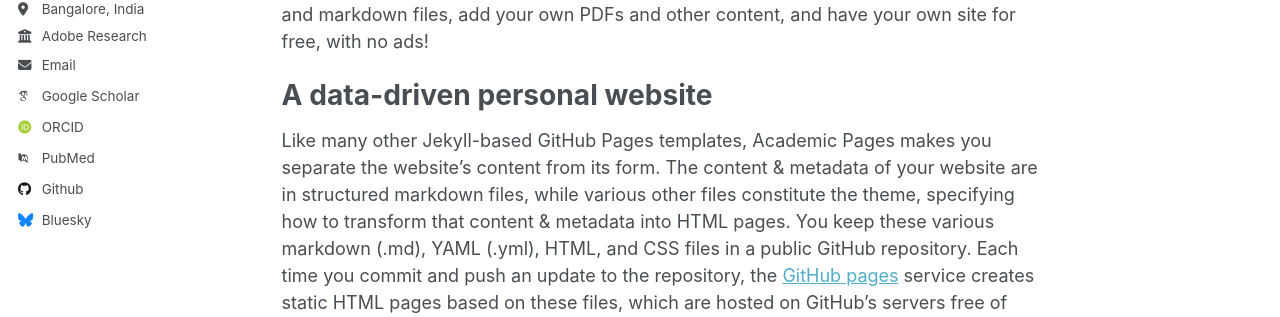
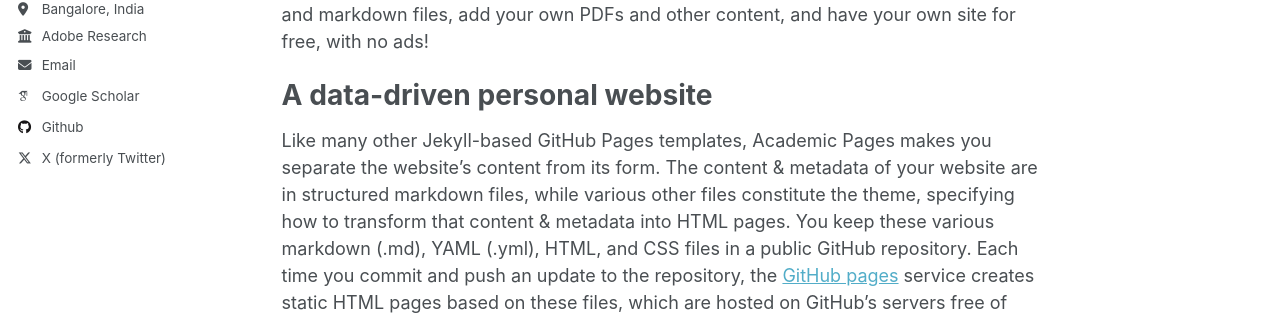
Before and after one commit to Anirudh-Phukan/Anirudh-Phukan.github.io, a Jekyll site: the page built from _pages/about.md, in a window 1280 px wide. Shown: the part 364-681 px from the top of the page. Built offline with Jekyll 4.4.1, drawn with Linux system fonts in a browser that asks for light colours; some web fonts are replaced; part of the change alters nothing that is shown.

Commit message:
Update _config.yml

```diff
--- a/_config.yml
+++ b/_config.yml
@@ -32,11 +32,11 @@ author:
 
   # Academic websites
   arxiv            : # URL - Update with the correct link to your profile
-  googlescholar    : "https://scholar.google.com/citations?user=PS_CX0AAAAAJ"
+  googlescholar    : "https://scholar.google.com/citations?user=nKfP2coAAAAJ&hl=en"
   impactstory      : # URL
-  orcid            : "http://orcid.org/yourorcidurl"
+  orcid            : # URL
   semantic         : # URL
-  pubmed           : "https://www.ncbi.nlm.nih.gov/pubmed/?term=john+snow"
+  pubmed           : # URL
   researchgate     : # URL
   scopus           : # URL
 
@@ -49,7 +49,7 @@ author:
   stackoverflow    : # User number or user number and name (i.e., use "1" or "1/jeff-atwood")
 
   # Social media
-  bluesky          : "bsky.app" # Replace this with you Bluesky username
+  bluesky          : # Username
   facebook         : # Username
   flickr           : # Username
   foursquare       : # Username
@@ -66,7 +66,7 @@ author:
   steam            : # Username
   telegram         : # URL
   tumblr           : # Username
-  twitter          : # Username for X / Twitter
+  twitter          : "phukanaround"
   vine             : # Username
   weibo            : # Username
   wikipedia        : # Username
```
